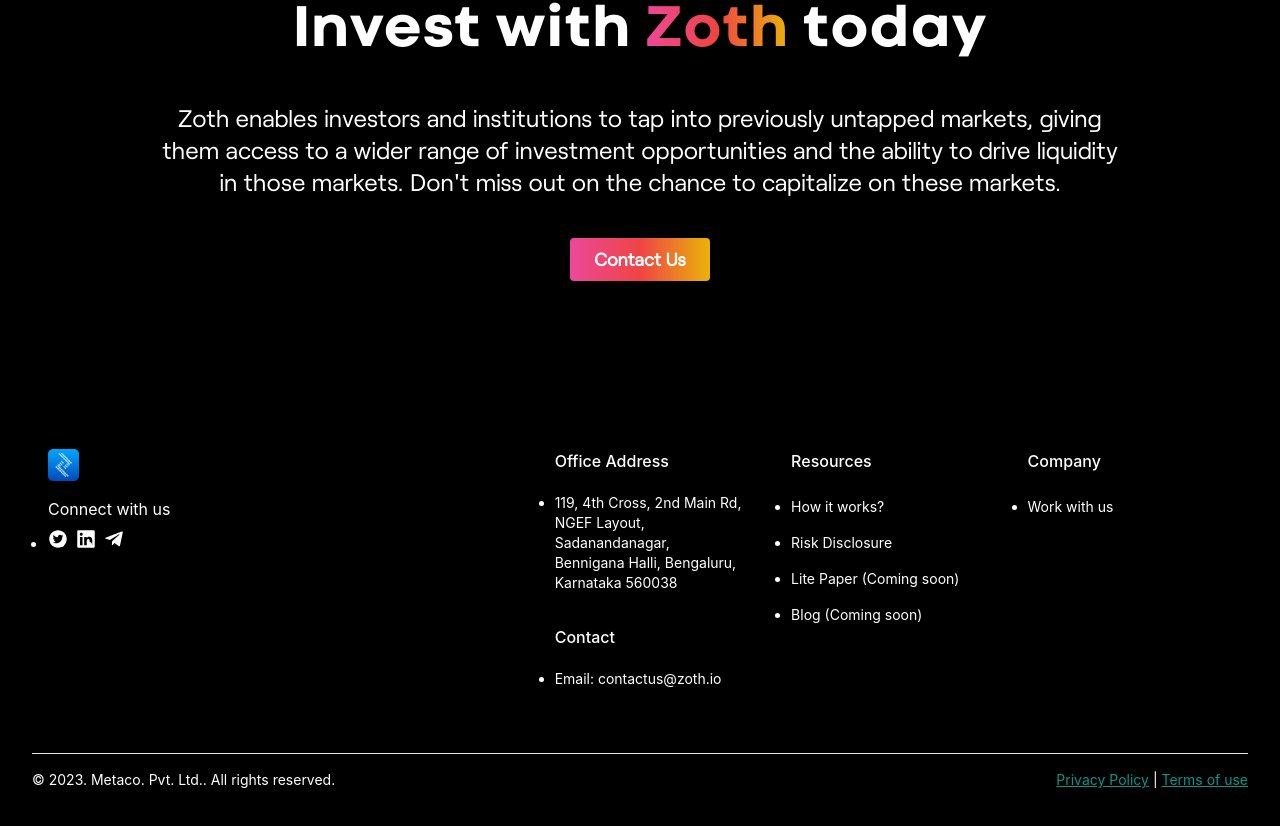
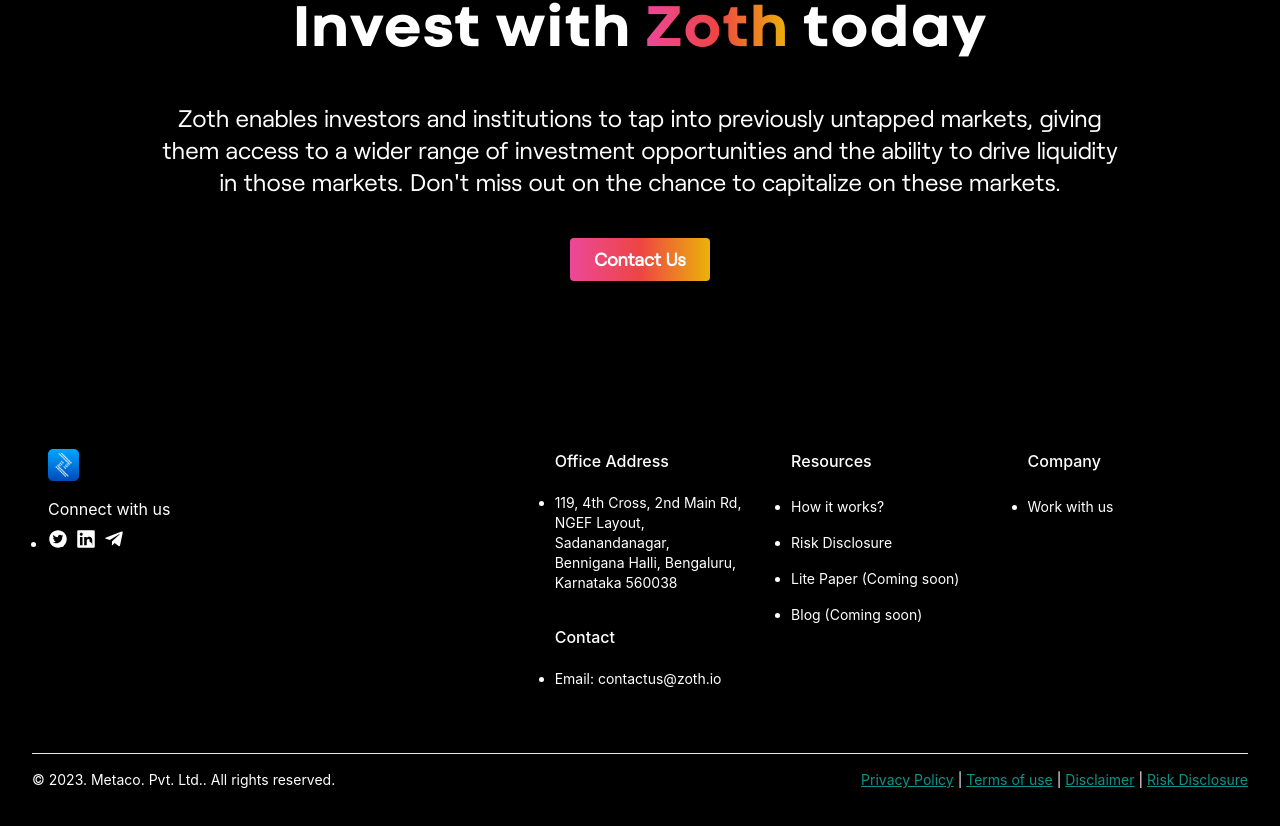
Before and after one commit to 0xZothio/landing_page_v1, a React (Create React App) app: page /institutions in a window 1280 px wide. Shown: the part 8149-8975 px from the top of the page. Built offline with nearby package versions, Linux system fonts and the light colour scheme.

Commit message:
Update Footer.js

```diff
--- a/src/components/Footer.js
+++ b/src/components/Footer.js
@@ -25,7 +25,7 @@ const Footer = () => {
               </a>
             </div>
             <p className=" mt-4 text-center sm:text-left">Connect with us</p>
-            <ul className="flex gap-2 mt-2 mx-auto lg:mx-0 justify-center items-center lg:justify-start w-6/12 lg:w-full">
+            <ul className="list-none flex gap-2 mt-2 mx-auto lg:mx-0 justify-center items-center lg:justify-start w-6/12 lg:w-full">
               <li>
                 <a
                   href="https://twitter.com/zothdotio"
@@ -87,7 +87,7 @@ const Footer = () => {
             <div className="pr-4">
               <p className="font-medium">Office Address</p>
               <nav aria-label="Footer Navigation - Company" className="mt-5">
-                <ul className="space-y-4 text-sm">
+                <ul className="list-none space-y-4 text-sm">
                   <li>
                     <a href="#" className=" transition hover:opacity-75">
                       119, 4th Cross, 2nd Main Rd, NGEF Layout, Sadanandanagar,
@@ -109,7 +109,7 @@ const Footer = () => {
               </nav>
               <p className="font-medium mt-8">Contact</p>
               <nav aria-label="Footer Navigation - Company" className="mt-5">
-                <ul className="space-y-4 text-sm">
+                <ul className="list-none space-y-4 text-sm">
                   <li>
                     <a
                       href="mailto:contact@zoth.io"
@@ -124,7 +124,7 @@ const Footer = () => {
             <div>
               <p className="font-medium">Resources</p>
               <nav aria-label="Footer Navigation - Company" className="mt-6">
-                <ul className="space-y-4 text-sm">
+                <ul className="list-none space-y-4 text-sm">
                   <li>
                     <a
                       href="#howItWorks"
@@ -158,7 +158,7 @@ const Footer = () => {
             <div>
               <p className="font-medium">Company</p>
               <nav aria-label="Footer Navigation - Legal" className="mt-6">
-                <ul className="space-y-4 text-sm">
+                <ul className="list-none space-y-4 text-sm">
                   <li>
                     <a
                       href="https://zoth.notion.site/Work-at-Zoth-io-f4a20295a7564b619aab50624d798b0b"
@@ -179,7 +179,7 @@ const Footer = () => {
             <p className="text-sm">
               <a
                 className="inline-block text-teal-600 underline transition hover:text-teal-600/75"
-                href="https://zoth.notion.site/Privacy-Policy-256a0366ab6748a0bed9b0f336ecc6ef"
+                href="/privacy-policy"
                 target="_blank"
               >
                 Privacy Policy
@@ -187,10 +187,26 @@ const Footer = () => {
               <span>{" | "}</span>
               <a
                 className="inline-block text-teal-600 underline transition hover:text-teal-600/75"
-                href="https://zoth.notion.site/Terms-of-Use-a4023cc1e3c14a6ebf905499fe3bb24e"
+                href="/terms-of-use"
                 target="_blank"
               >
                 Terms of use
+              </a>
+              <span>{" | "}</span>
+              <a
+                className="inline-block text-teal-600 underline transition hover:text-teal-600/75"
+                href="/disclaimer"
+                target="_blank"
+              >
+                Disclaimer
+              </a>
+              <span>{" | "}</span>
+              <a
+                className="inline-block text-teal-600 underline transition hover:text-teal-600/75"
+                href="/risk-disclosure"
+                target="_blank"
+              >
+                Risk Disclosure
               </a>
             </p>
             <p className="mt-4 text-sm sm:order-first sm:mt-0">
```
